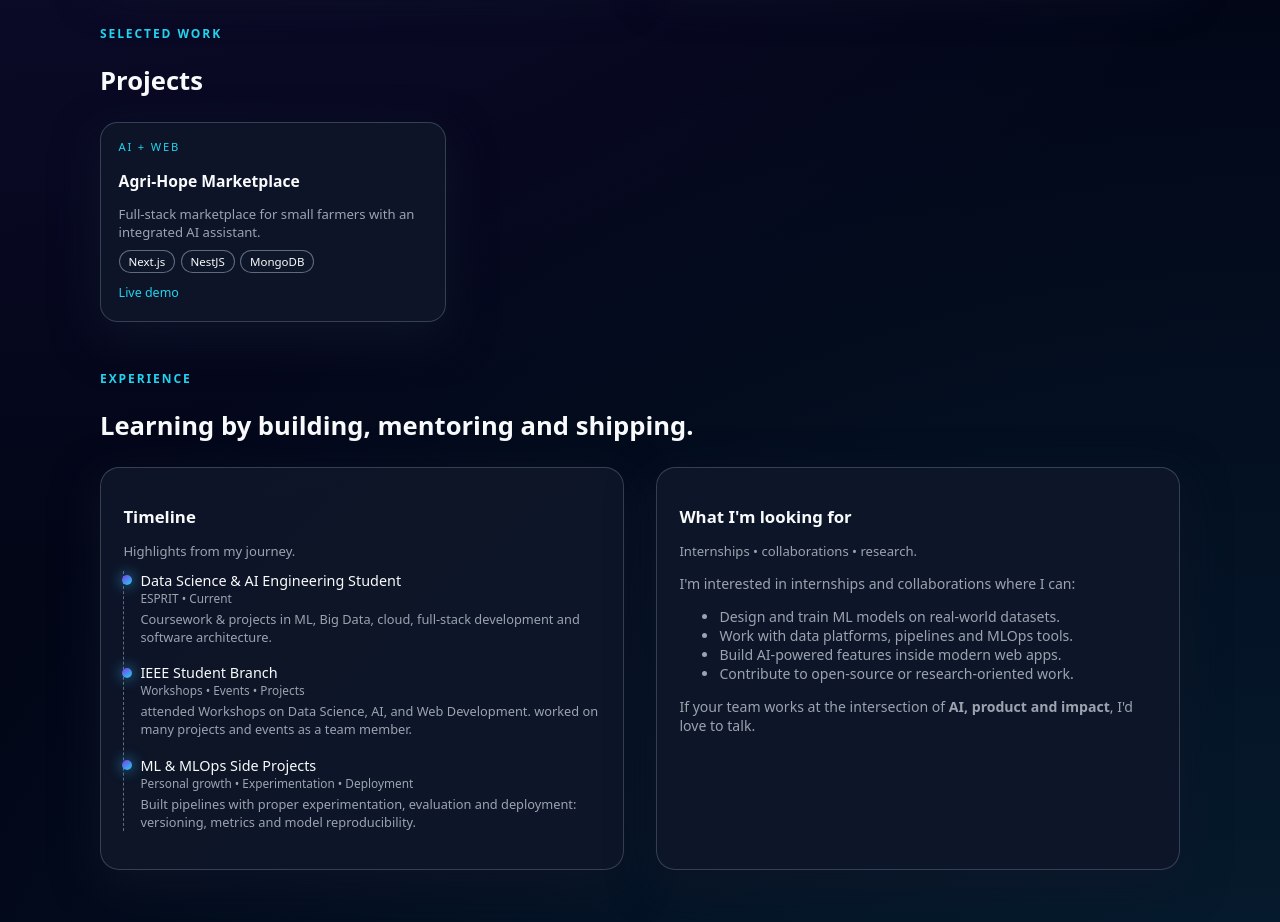
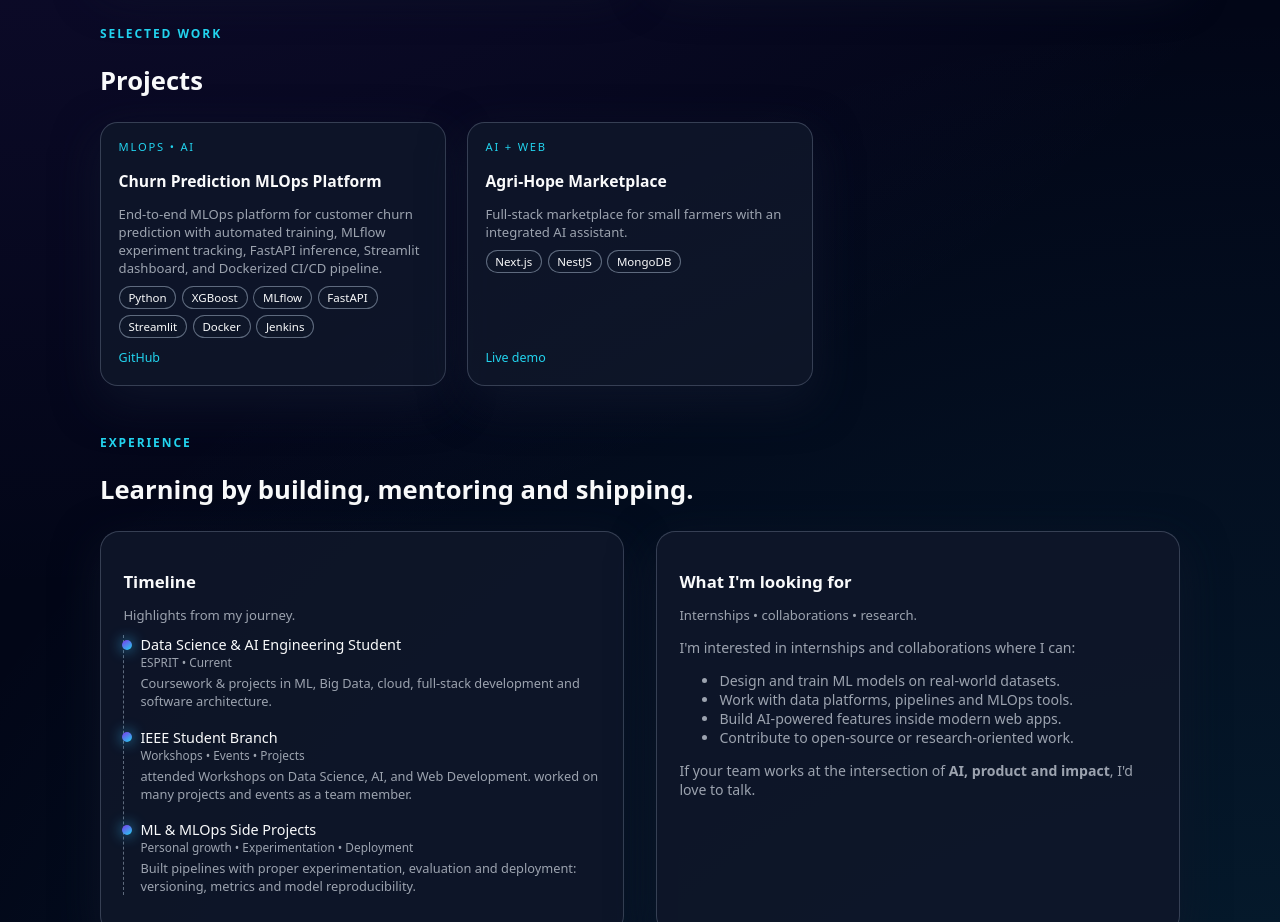
Before and after one commit to natej-ghodbane/Portfolio, a Next.js app in the folder portfolio/: page / in a window 1280 px wide. Shown: the part 1000-1922 px from the top of the page. Built offline with nearby package versions, Linux system fonts and the light colour scheme.

Commit message:
feat(portfolio): add MLOps churn prediction project

```diff
--- a/portfolio/app/components/Projects.tsx
+++ b/portfolio/app/components/Projects.tsx
@@ -7,7 +7,40 @@ export default function Projects() {
       </div>
 
       <div className="projects-grid">
-        {/* Project 3 */}
+        {/* Project 1 – MLOps Churn Prediction */}
+        <article className="project-card">
+          <div>
+            <div className="project-pill">MLOps • AI</div>
+            <h3 className="project-title">Churn Prediction MLOps Platform</h3>
+            <p className="project-desc">
+              End-to-end MLOps platform for customer churn prediction with
+              automated training, MLflow experiment tracking, FastAPI inference,
+              Streamlit dashboard, and Dockerized CI/CD pipeline.
+            </p>
+
+            <div className="project-tech-row">
+              <span className="project-tech">Python</span>
+              <span className="project-tech">XGBoost</span>
+              <span className="project-tech">MLflow</span>
+              <span className="project-tech">FastAPI</span>
+              <span className="project-tech">Streamlit</span>
+              <span className="project-tech">Docker</span>
+              <span className="project-tech">Jenkins</span>
+            </div>
+          </div>
+
+          <div className="project-links">
+            <a
+              href="https://github.com/natej-ghodbane/MLOps"
+              target="_blank"
+              className="project-link"
+            >
+              GitHub
+            </a>
+          </div>
+        </article>
+
+        {/* Project 2 – Agri-Hope */}
         <article className="project-card">
           <div>
             <div className="project-pill">AI + Web</div>
@@ -16,14 +49,20 @@ export default function Projects() {
               Full-stack marketplace for small farmers with an integrated AI
               assistant.
             </p>
+
             <div className="project-tech-row">
               <span className="project-tech">Next.js</span>
               <span className="project-tech">NestJS</span>
               <span className="project-tech">MongoDB</span>
             </div>
           </div>
+
           <div className="project-links">
-            <a href="https://wie-act-esprit.vercel.app" target="_blank" className="project-link">
+            <a
+              href="https://wie-act-esprit.vercel.app"
+              target="_blank"
+              className="project-link"
+            >
               Live demo
             </a>
           </div>
```
Lines whose indentation alone changed are shown as unchanged.
